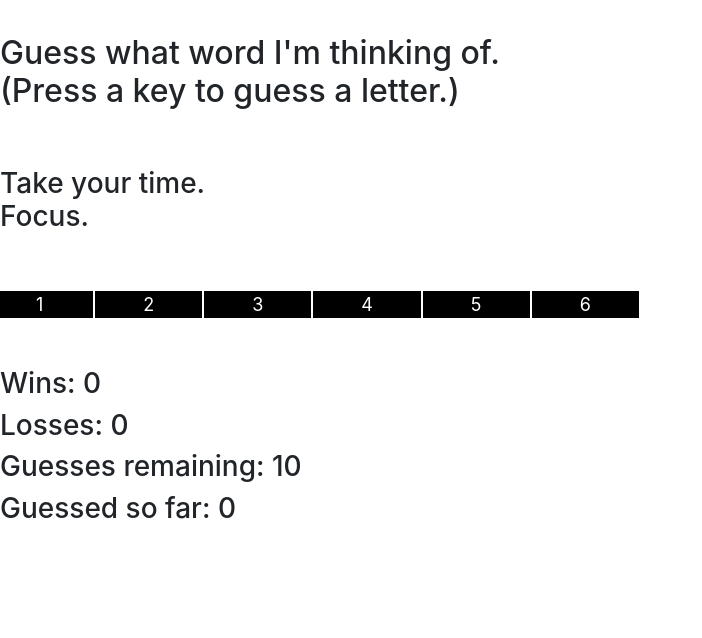
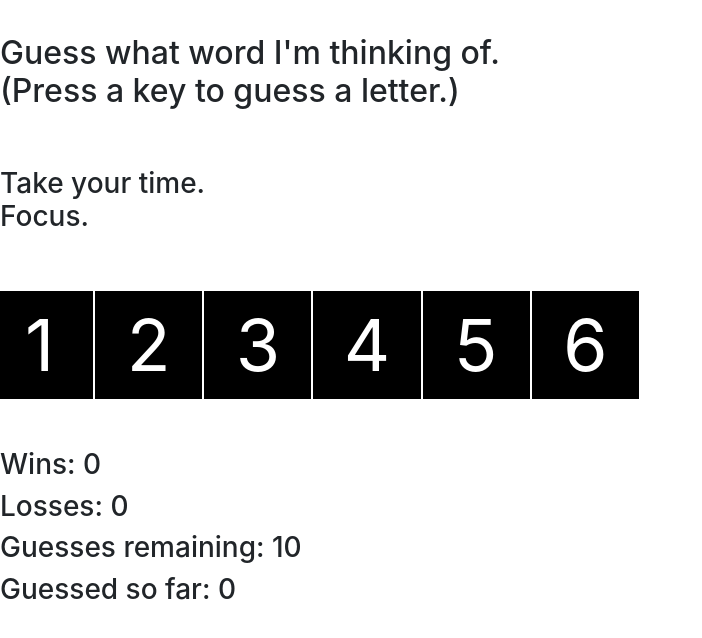
Before and after one commit to jtledbet/Word-Guess-Game, a plain HTML site: page index.html in a window 1280 px wide. Shown: the part 70-708 px from the top of the page, without its empty margins (0-702 px from the left). Drawn offline with nearby package versions, Linux system fonts and the light colour scheme.

Commit message:
enlarged font size for the word

```diff
--- a/assets/css/style.css
+++ b/assets/css/style.css
@@ -7,13 +7,13 @@
     border: 1px solid white;
     background: black;
     color: white;
-    font-size: 18px;
+    font-size: 72px;
     text-align: center;
 }
 
 body {
     font-family: Arial, "Helvetica Neue", Helvetica, sans-serif;
-    font-size: 18px;
+    font-size: 22px;
     line-height: 34px;
     color: #777777;
     background: url("../images/bg.png");
@@ -21,5 +21,5 @@ body {
 }
 
 #emptyword {
-    width: auto;
+    font-size: 24px;
 }
--- a/assets/javascript/game.js
+++ b/assets/javascript/game.js
@@ -186,7 +186,7 @@ function resetGame() {
     guessesRem = 10
     guessed = ""
 
-    instructions.innerHTML = "Guess what word I'm thinking of. <br> (Press a key to guess a letter."
+    instructions.innerHTML = "Guess what word I'm thinking of. <br> (Press a key to guess a letter.)"
     prompts.innerHTML = "New game!<br>Good luck."
 
     updateStats()
```
